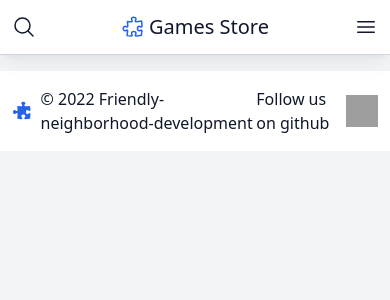
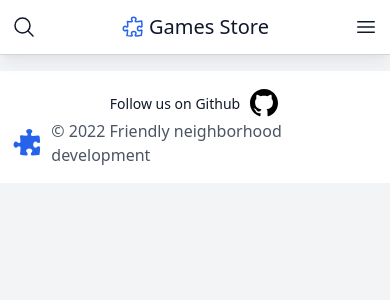
Before and after one commit to Friendly-neighborhood-development/Fnd_games_store, a React (Create React App) app in the folder client/: page /test in a window 390 px wide. Shown: the top 300 px of the page. Built offline with nearby package versions, Linux system fonts and the light colour scheme; no server answers; grey boxes are pictures that could not be loaded.

Commit message:
footer update

```diff
--- a/client/src/components/Cart/Cart.tsx
+++ b/client/src/components/Cart/Cart.tsx
@@ -57,7 +57,7 @@ const Cart: FC<CartProps> = () => {
                                 leaveTo="opacity-0 scale-95"
                             >
                                 <Dialog.Panel
-                                    className="w-full max-w-md md:max-w-lg  transform overflow-hidden rounded-2xl bg-white p-6 text-left align-middle shadow-xl transition-all dark:bg-slate-700 dark:text-white" >
+                                    className="w-full max-w-md md:max-w-lg  transform overflow-hidden rounded-2xl bg-white p-4 lg:p-6 text-left align-middle shadow-xl transition-all dark:bg-slate-700 dark:text-white" >
                                     <Dialog.Title
                                         as="h3"
                                         className="text-lg font-medium leading-6 text-gray-900 dark:text-white"
@@ -65,7 +65,7 @@ const Cart: FC<CartProps> = () => {
                                         Your cart
                                     </Dialog.Title>
                                     <div className="mt-2 space-y-4">
-                                        {games.map(game => <CartRow game={game}/> )}
+                                        {games.map(game => <CartRow game={game} key={game.id}/> )}
                                     </div>
                                     <div className={'p-2 flex justify-end'}>
                                     </div>
--- a/client/src/components/Cart/CartRow.tsx
+++ b/client/src/components/Cart/CartRow.tsx
@@ -8,7 +8,7 @@ interface CartRowProps {
 const CartRow: FC<CartRowProps> = ({game}) => {
     const {name, price, base64Image, discount} = game
     return (
-        <div className={"flex p-4 space-x-4 dark:bg-slate-800 rounded-lg"}>
+        <div className={"flex p-2 lg:p-4 space-x-4 dark:bg-slate-800 rounded-lg"}>
             <div className={"w-32 h-32 rounded overflow-hidden flex items-center justify-center"}>
                 <img src={base64Image} alt={name}/>
             </div>
--- a/client/src/components/Footer.tsx
+++ b/client/src/components/Footer.tsx
@@ -4,15 +4,35 @@ import {PuzzlePieceIcon} from "@heroicons/react/20/solid";
 
 const Footer = () => {
     return (
-        <footer className={"bg-white dark:bg-slate-800 mt-4 w-full py-4"}>
-            <div className={"container mx-auto flex items-center justify-between"}>
+        <footer className={"bg-white dark:bg-slate-800 mt-4 w-full py-4 lg:py-6"}>
+
+            {/*Тут либо выравнивание по центру, либо по бокам всё раскидать, но надо ещё наполнения побольше*/}
+
+            {/*<div className={"container mx-auto flex flex-col items-center space-y-4"}>*/}
+            {/*    <div className={"flex items-center space-x-2"}>*/}
+            {/*        <PuzzlePieceIcon className={"text-blue-600 dark:text-sky-500 w-8 h-8"}/>*/}
+            {/*        <span*/}
+            {/*            className={"text-gray-600 dark:text-gray-400"}>&#169; 2022 Friendly neighborhood development</span>*/}
+            {/*    </div>*/}
+            {/*    <div className={"flex items-center space-x-2"}>*/}
+            {/*        <span className={"text-sm"}>Follow us on Github</span>*/}
+            {/*        <a href={"https://github.com/Friendly-neighborhood-development"}>*/}
+            {/*            <img src={images.githubLogo} alt={"github logo"} className={"w-8 h-8"}/>*/}
+            {/*        </a>*/}
+            {/*    </div>*/}
+            {/*</div>*/}
+            <div className={"container mx-auto flex items-center justify-between flex-col lg:flex-row-reverse"}>
+                <div className={"flex items-center space-x-2"}>
+                    <span className={"text-sm"}>Follow us on Github</span>
+                    <span className={"bg-white rounded-full h-8 w-8 flex justify-center items-center"}>
+                        <a href={"https://github.com/Friendly-neighborhood-development"}>
+                            <img src={images.githubLogo} alt={"github logo"} className={"w-7 h-7"}/>
+                    </a>
+                    </span>
+                </div>
                 <div className={"flex items-center space-x-2"}>
                     <PuzzlePieceIcon className={"text-blue-600 dark:text-sky-500 w-8 h-8"}/>
-                    <span>&#169; 2022 Friendly-neighborhood-development</span>
-                </div>
-                <div className={"flex items-center space-x-2"}>
-                    <span>Follow us on github</span>
-                    <img src={images.githubLogo} alt={"github logo"} className={"w-8 h-8 "}/>
+                    <span className={"text-gray-600 dark:text-gray-400"}>&#169; 2022 Friendly neighborhood development</span>
                 </div>
             </div>
         </footer>
--- a/client/src/components/ThemeSwitcher.tsx
+++ b/client/src/components/ThemeSwitcher.tsx
@@ -4,13 +4,13 @@ import {ComputerDesktopIcon, MoonIcon, SunIcon} from "@heroicons/react/24/outlin
 import {IIcon} from "../types/IIcon";
 import {ChevronDownIcon} from "@heroicons/react/20/solid";
 
-interface Itheme {
+interface ITheme {
     id: number,
     mode: "light" | "dark" | "system"
     Icon: React.FC<IIcon>
 }
 
-const themes: Array<Itheme> = [
+const themes: Array<ITheme> = [
     {id: 1, mode: 'light', Icon: SunIcon},
     {id: 2, mode: 'dark', Icon: MoonIcon},
     {id: 3, mode: 'system', Icon: ComputerDesktopIcon},
@@ -18,13 +18,13 @@ const themes: Array<Itheme> = [
 
 const TestThemeSwitcher = memo(() => {
     const [selectedTheme, setSelectedTheme] = useState(themes[0])
-    const switchTheme = (theme: Itheme) => {
+    const switchTheme = (theme: ITheme) => {
         switch (theme.mode) {
             case "light":
                 localStorage.theme = "light"
                 document.documentElement.classList.add('light')
                 document.documentElement.classList.remove('dark')
-                document.documentElement.style.backgroundColor = "#f3f4f6"
+                document.documentElement.style.backgroundColor = "#ffffff"
                 setSelectedTheme(themes[0])
                 break
             case "dark":
--- a/client/src/pages/Cart.tsx
+++ b/client/src/pages/Cart.tsx
@@ -0,0 +1,12 @@
+import React from 'react';
+import MainLayout from "../components/layouts/MainLayout";
+
+const Cart = () => {
+    return (
+        <MainLayout>
+            Cart
+        </MainLayout>
+    );
+};
+
+export default Cart;
--- a/client/src/pages/Games.tsx
+++ b/client/src/pages/Games.tsx
@@ -13,11 +13,11 @@ const Games = () => {
 
     return (
         <MainLayout>
-            <main className={"w-full flex flex-col"}>
+            <div className={"w-full flex flex-col"}>
                 <GamesCategory title={"Популярные"} type={"popular"} games={games} isLoading={isLoading} error={error}/>
                 <GamesCategory title={"Распродажа"} type={"sale"} games={games} isLoading={isLoading} error={error}/>
                 <GamesCategory title={"Новинки"} type={"new"} games={games} isLoading={isLoading} error={error}/>
-            </main>
+            </div>
         </MainLayout>
     );
 };
--- a/client/src/pages/Test.tsx
+++ b/client/src/pages/Test.tsx
@@ -31,10 +31,10 @@ const Test: FC = memo(() => {
             await dispatch(login("admin", "password"))
             console.log(localStorage.token + " - 2");
             const res = await axios.get<IGame[]>(
-                `${BASE_API_URL}/getAll`,
+                `${BASE_API_URL}/games/getAll`,
                 {headers: {Authorization: "Bearer " + localStorage.getItem("token")}}
             )
-            console.log("Сейчас запрос по адресу /getAll");
+            console.log("Сейчас запрос по адресу /games /getAll");
             console.log(res.data);
         }
         fetchData()
```
Also changed, not shown: client/src/assets/img/github-icon.svg (added), client/src/assets/img/tg-icon.svg (added).
